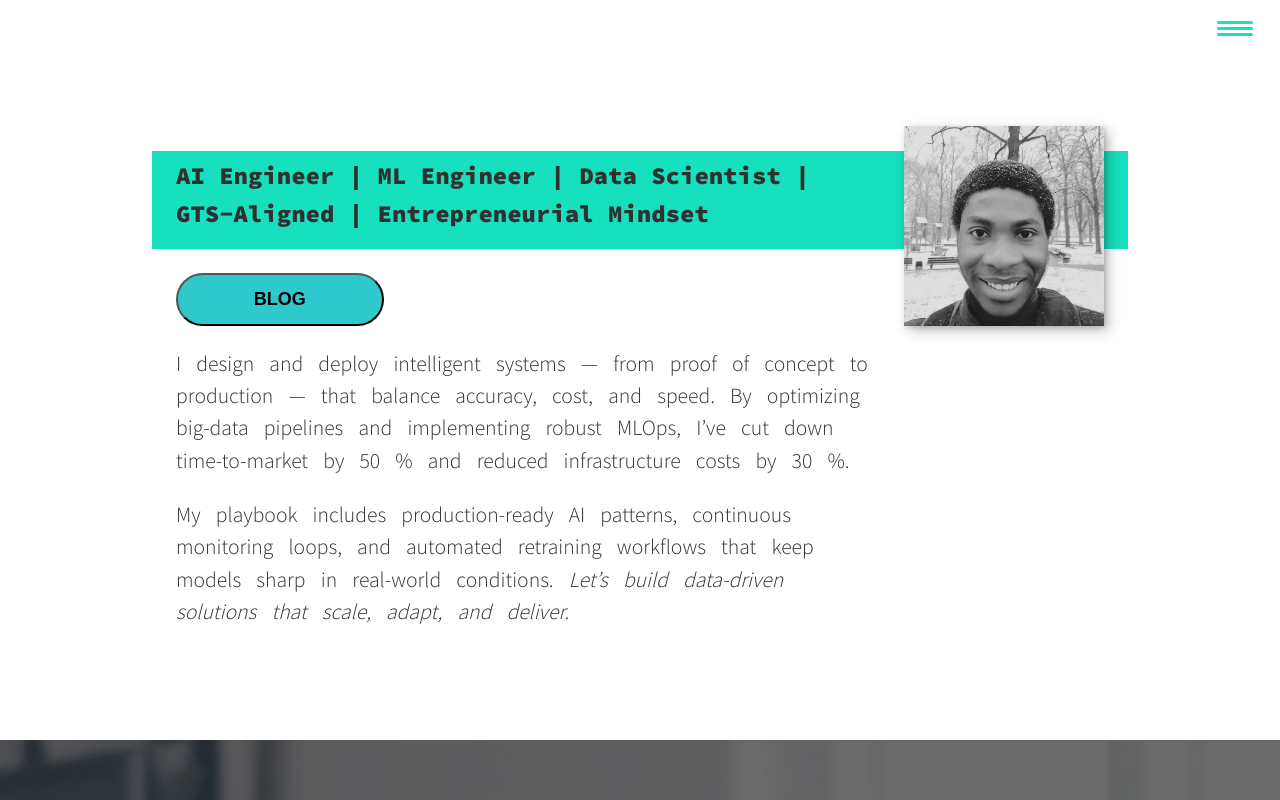
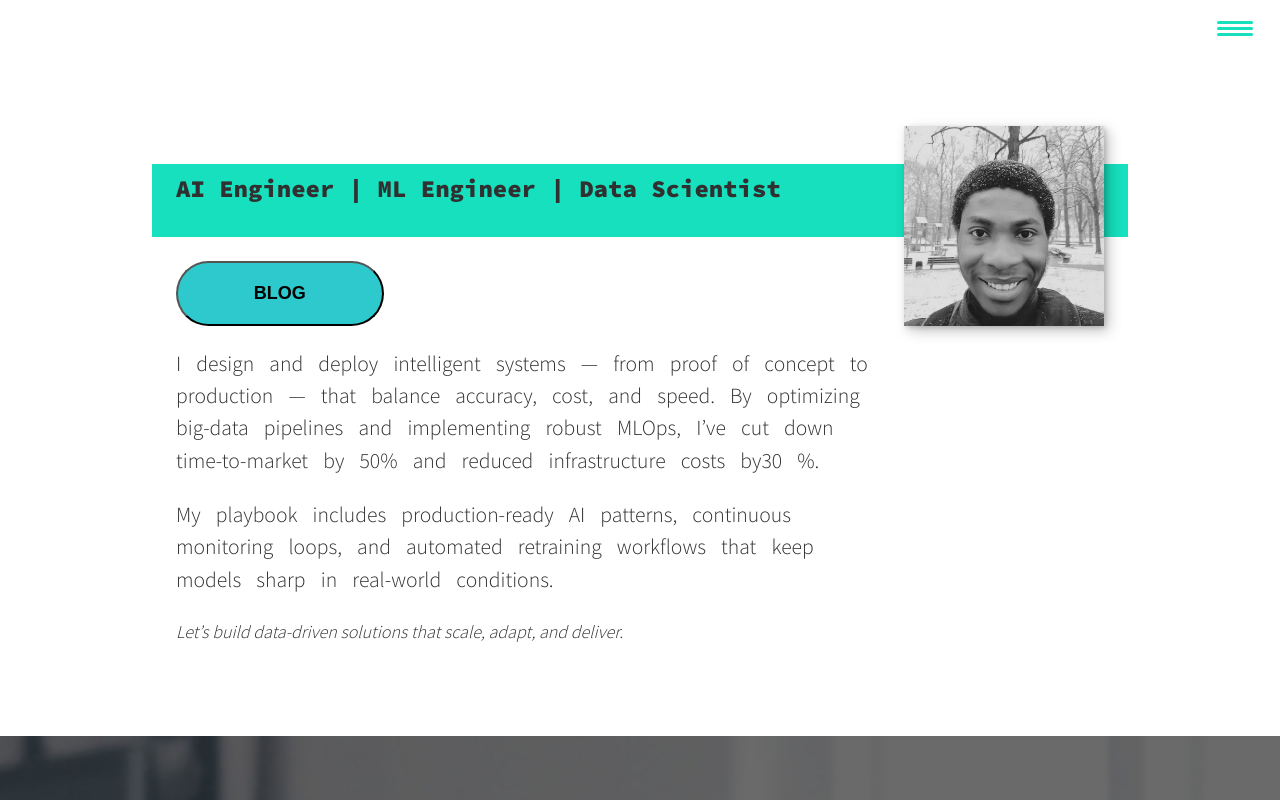
Before and after one commit to agbleze/aiprojects, a plain HTML site: page index.html in a window 1280 px wide. Shown: the top 800 px of the page. Drawn offline with nearby package versions, Linux system fonts and the light colour scheme.

Commit message:
fix: change title line

```diff
--- a/index.html
+++ b/index.html
@@ -49,21 +49,22 @@
 
         <h2 class="section__title section__title--about"> </h2>
         <p class="section__subtitle section__subtitle--about">
-            <b> AI Engineer | ML Engineer | Data Scientist | GTS-Aligned | Entrepreneurial Mindset </b>
+            <b> AI Engineer | ML Engineer | Data Scientist </b>
         </p>
 
         <div class="about-me__body">
             <p> I design and deploy intelligent systems — from proof of concept to production — that balance
                 accuracy, cost, and speed. By optimizing big-data pipelines and implementing robust MLOps,
-                I’ve cut down time-to-market by 50 % and reduced infrastructure costs by 30 %.
+                I’ve cut down time-to-market by 50% and reduced infrastructure costs by30 %.
 
             </p>
 
             <p> My playbook includes production-ready AI patterns, continuous monitoring loops, and automated
                 retraining workflows that keep models sharp in real-world conditions.
 
-                <i>Let’s build data-driven solutions that scale, adapt, and deliver.</i>
+
             </p>
+            <i>Let’s build data-driven solutions that scale, adapt, and deliver.</i>
         </div>
 
         <img src="img/Linus_snow.jpeg" alt="" class="about-me__img">
```
